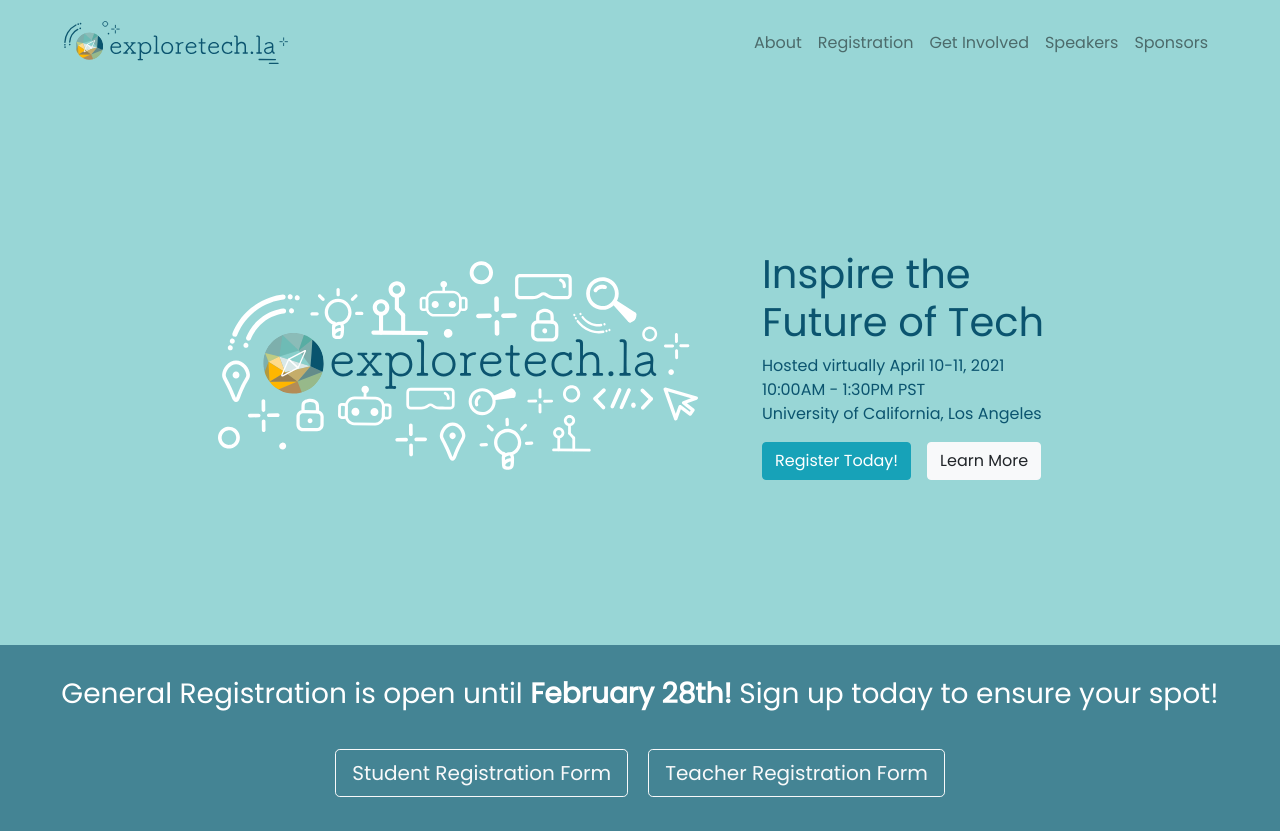
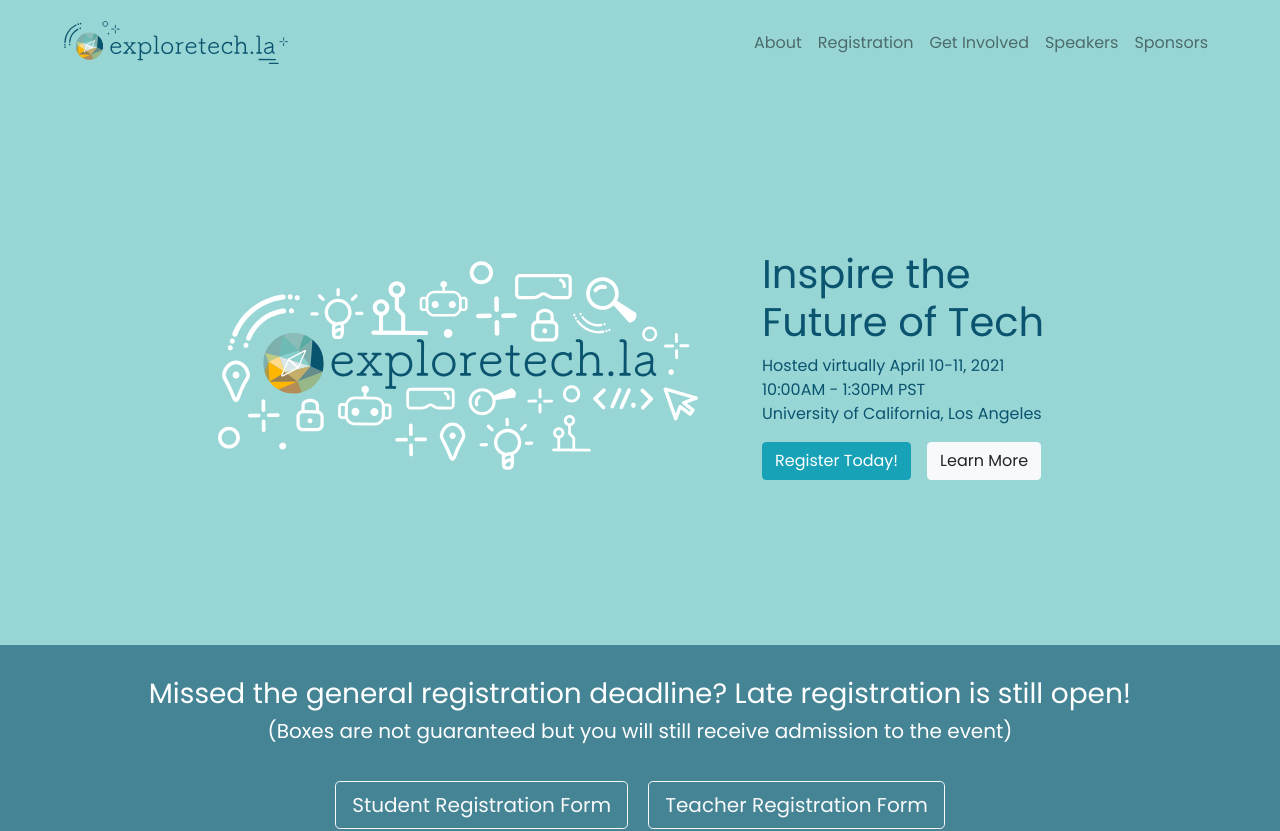
Before and after one commit to exploretech-la/website, a React (Create React App) app: page / in a window 1280 px wide. Shown: the top 831 px of the page. Built offline with nearby package versions, Linux system fonts and the light colour scheme.

Commit message:
Updated info for late registration

```diff
--- a/src/components/Registration/RegistrationAlert.jsx
+++ b/src/components/Registration/RegistrationAlert.jsx
@@ -25,9 +25,9 @@ export default class RegistrationAlert extends Component {
         return (
             <div className={classNames}>
               <h3>
-                General Registration is open until <b>February 28th! </b>
-                Sign up today to ensure your spot!
+                Missed the general registration deadline? Late registration is still open!
               </h3>
+              <h5>(Boxes are not guaranteed but you will still receive admission to the event)</h5>
               <div className="buttons">
                 <div className="button">
                   <Button variant="outline-light" href={`https://forms.gle/oNH7tx4kufoKSAoa9`} size="lg" onClick={this._trackStudentRegistrationFormClick}>
--- a/src/components/Registration/RegistrationAlert.scss
+++ b/src/components/Registration/RegistrationAlert.scss
@@ -9,7 +9,7 @@
   padding-top: 32px;
   padding-bottom: 32px;
 
-  h3 {
+  h3, h5 {
     color: white;
     padding-right: 10px;
     padding-left: 10px;
--- a/src/components/Registration/RegistrationTop.jsx
+++ b/src/components/Registration/RegistrationTop.jsx
@@ -58,12 +58,16 @@ export default class RegistrationTop extends Component {
                                     <h4 className="title">Early Registration - <Badge variant="secondary">Closed</Badge></h4>
                                 </div>
                                 <p><b>Deadline:</b> January 24, 2021 at 11:59PM PST</p>
-                                <p><b>NOTE:</b> If you have already registered during early registration, keep an eye out for a confirmation email from us by early February!</p>
                                 <p><em>*As long as space permits and all eligibility requirements are met, you will be accepted and guaranteed a box.</em></p>
                                 <div className="section-title">
-                                    <h4 className="title">General Registration - <Badge variant="info">Open Now!</Badge></h4>
+                                    <h4 className="title">General Registration - <Badge variant="secondary">Closed</Badge></h4>
                                 </div>
                                 <p><b>Deadline:</b> February 28, 2021 at 11:59PM PST</p>
+                                <p><b>NOTE:</b> Keep an eye out for a confirmation email from us by early March if you are a general registration applicant!</p>
+                                <div className="section-title">
+                                    <h4 className="title">Late Registration - <Badge variant="info">Ongoing</Badge></h4>
+                                </div>
+                                <p><em>*Late registration is first come first served. Boxes will not be guaranteed.</em></p>
                             </div>
                         </div>
                     </div>
```
